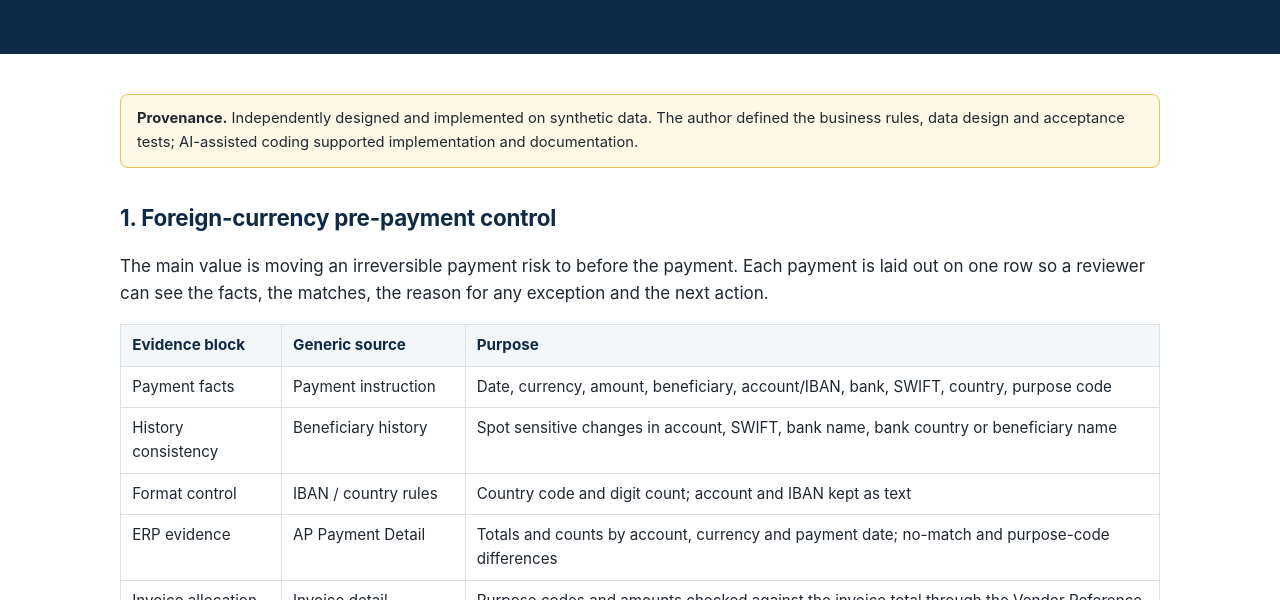
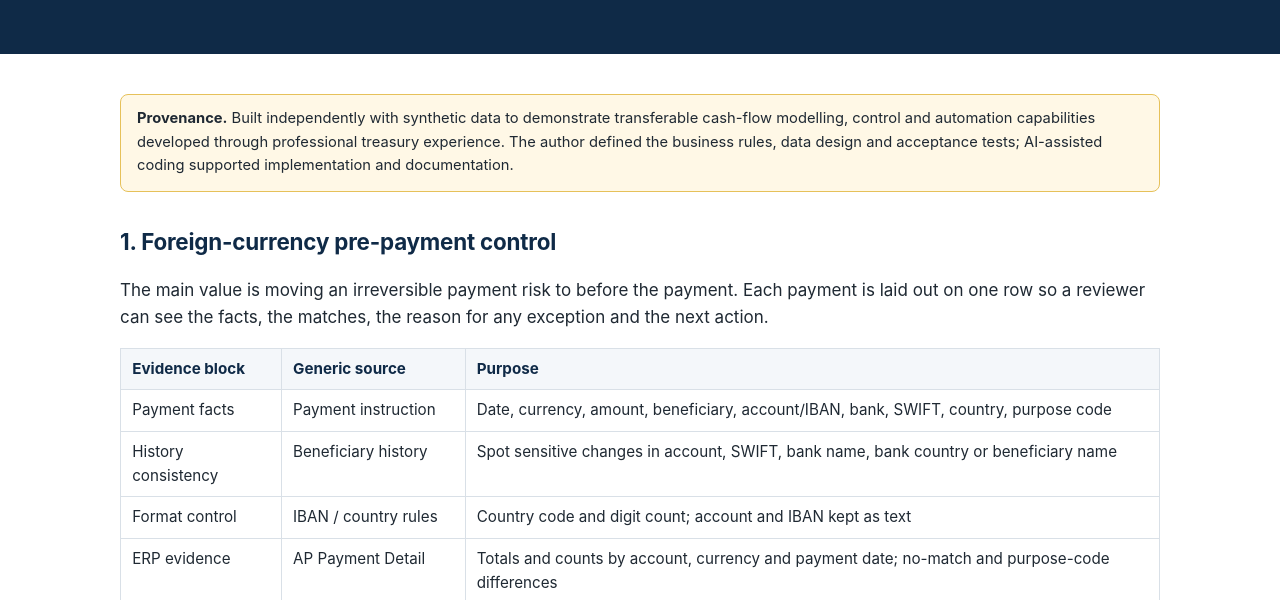
Before and after one commit to doggy-ferry/xuanlin-yu-treasury-portfolio, a plain HTML site: page case-study.html in a window 1280 px wide. Shown: the part 200-800 px from the top of the page. Drawn offline with Linux system fonts and the light colour scheme.

Commit message:
fix: polish public portfolio release copy

```diff
--- a/case-study.html
+++ b/case-study.html
@@ -19,7 +19,7 @@
 </div></header>
 <main id="main" class="wrap doc" style="padding-top:24px;padding-bottom:56px">
 
-<p class="note"><strong>Provenance.</strong> Independently designed and implemented on synthetic data. The author defined the business rules, data design and acceptance tests; AI-assisted coding supported implementation and documentation.</p>
+<p class="note"><strong>Provenance.</strong> Built independently with synthetic data to demonstrate transferable cash-flow modelling, control and automation capabilities developed through professional treasury experience. The author defined the business rules, data design and acceptance tests; AI-assisted coding supported implementation and documentation.</p>
 
 <h2>1. Foreign-currency pre-payment control</h2>
 <p>The main value is moving an irreversible payment risk to before the payment. Each payment is laid out on one row so a reviewer can see the facts, the matches, the reason for any exception and the next action.</p>
--- a/config.js
+++ b/config.js
@@ -12,7 +12,7 @@ window.SITE_CONFIG = {
   RESUME_FILE: "downloads/Xuanlin_Yu_CV.pdf",
 
   // ---- Macro Quant Desk -------------------------------------------------
-  // Keep hidden until the live app and repository ownership are re-verified.
+  // The live app and repository URLs are approved for public display.
   MACRO_QUANT_LIVE_URL: "https://xuanlin-macro-quant-desk.streamlit.app/",
   MACRO_QUANT_REPO_URL: "https://github.com/doggy-ferry/macro-quant-desk-portfolio"
 
```
Also changed, not shown: index.html (+1 -1 lines), 1 other file.
